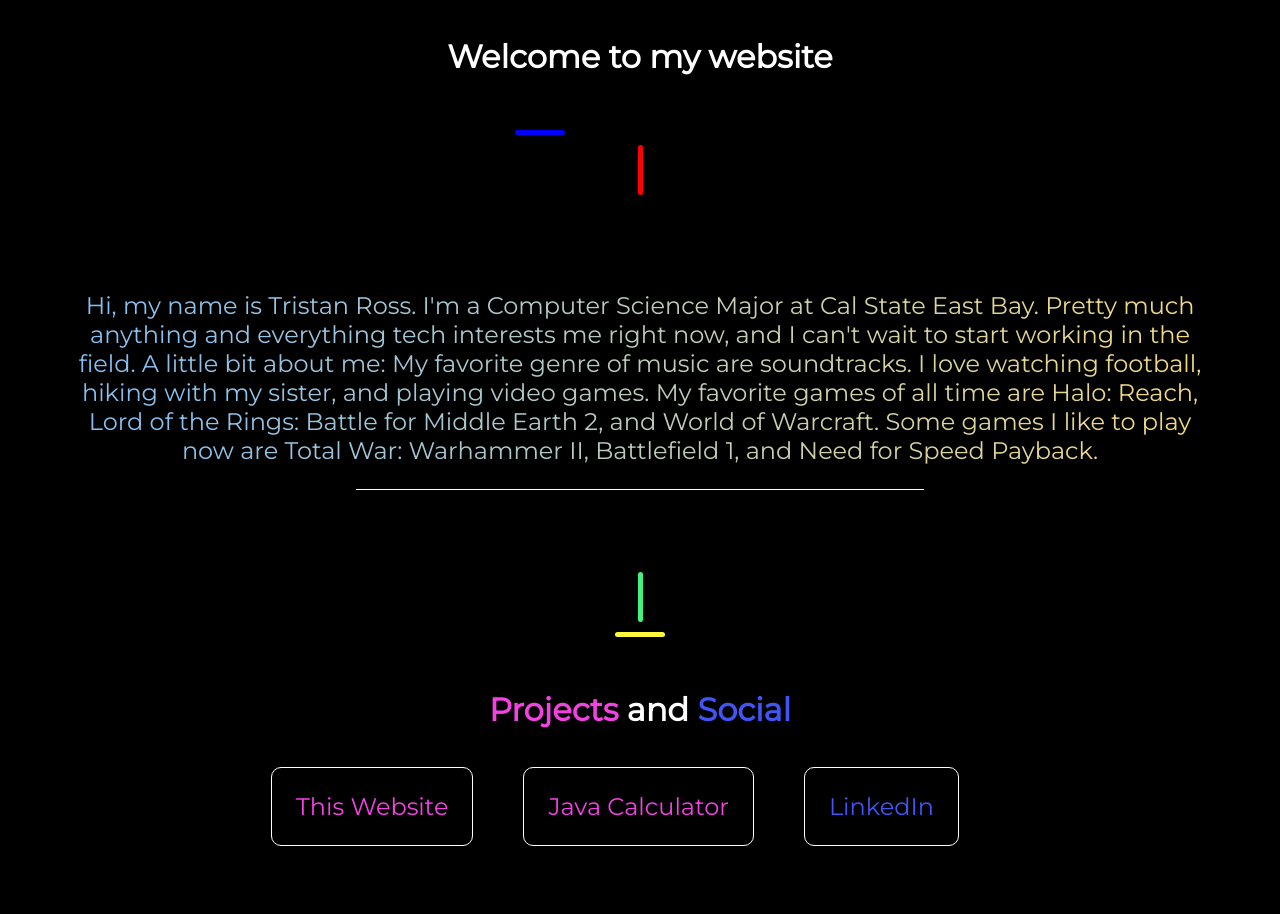
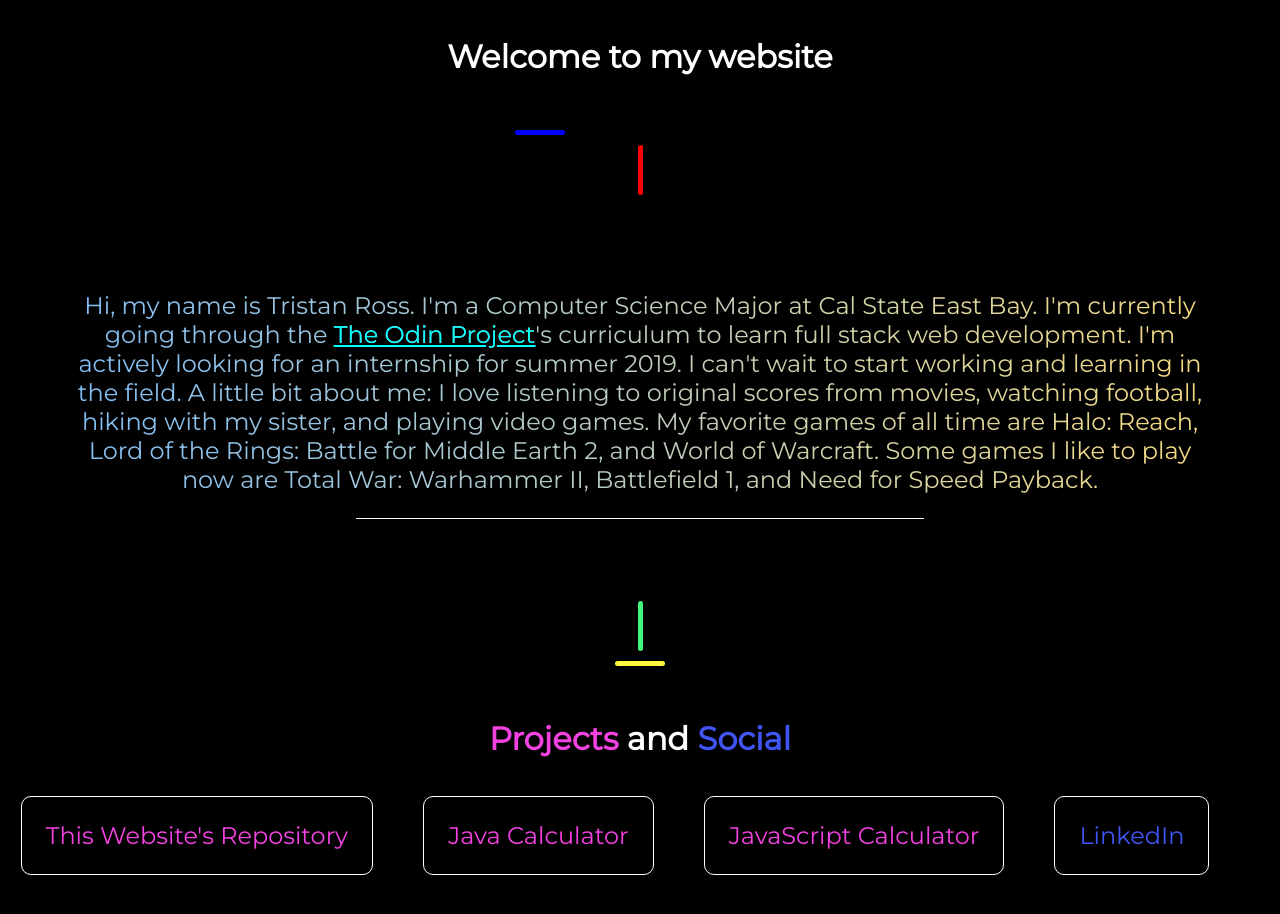
Before and after one commit to TristanRoss/TristanRoss.github.io, a plain HTML site: page index.html in a window 1280 px wide. Drawn offline with Linux system fonts and the light colour scheme.

Commit message:
Edit index.html and styles.css to style Odin link

```diff
--- a/CSS/styles.css
+++ b/CSS/styles.css
@@ -352,6 +352,18 @@ ul li {
   }
 }
 
+#odin:visited {
+  color: aqua;
+}
+
+#odin:link {
+  color: aqua;
+}
+
+#odin:hover {
+  color: blue;
+}
+
 .pro {
   color: #f442e2;
 }
--- a/index.html
+++ b/index.html
@@ -34,7 +34,12 @@
 
         <div class="aboutMe">
 
-          <p>Hi, my name is Tristan Ross. I'm a Computer Science Major at Cal State East Bay. Pretty much anything and everything tech interests me right now, and I can't wait to start working in the field. A little bit about me: My favorite genre of music are soundtracks. I love watching football, hiking with my sister, and playing video games. My favorite games of all time are Halo: Reach, Lord of the Rings: Battle for Middle Earth 2, and World of Warcraft. Some games I like to play now are Total War: Warhammer II, Battlefield 1, and Need for Speed Payback.</p>
+          <p>Hi, my name is Tristan Ross. I'm a Computer Science Major at Cal State East Bay.
+            I'm currently going through the <a id="odin" href="https://www.theodinproject.com/">The Odin Project</a>'s curriculum to learn full stack web development.
+            I'm actively looking for an internship for summer 2019. I can't wait to start working and learning in the field.
+            A little bit about me: I love listening to original scores from movies, watching football, hiking with my sister, and playing video games.
+            My favorite games of all time are Halo: Reach, Lord of the Rings: Battle for Middle Earth 2, and World of Warcraft.
+            Some games I like to play now are Total War: Warhammer II, Battlefield 1, and Need for Speed Payback.</p>
 
           <div class="aboutMeBorder"></div>
 
@@ -50,9 +55,10 @@
         	  <h1 class="leftSide"><span class="pro">Projects</span> and <span class="soc">Social</span></h1>
        		</div>
        		<ul>
-         		<li class="itemWrapper"><a href="https://github.com/TristanRoss/Portfolio" class="pro">This Website</a></li>
-         		<li class="itemWrapper"><a href="javaCalculator.html" class="pro">Java Calculator</a></li>
-         		<li class="itemWrapper"><a href="https://www.linkedin.com/in/tristan-ross/" class="soc">LinkedIn</a></li>
+         		<li class="itemWrapper"><a href="https://github.com/TristanRoss/Portfolio" class="pro">This Website's Repository</a></li>
+            <li class="itemWrapper"><a href="javaCalculator.html" class="pro">Java Calculator</a></li>
+            <li class="itemWrapper"><a href="https://tristanross.github.io/WebCalculator" class="pro">JavaScript Calculator</a></li>
+            <li class="itemWrapper"><a href="https://www.linkedin.com/in/tristan-ross/" class="soc">LinkedIn</a></li>
         	</ul>
       	<div>
     	</div>
```
Also changed, not shown: 1 other file.
